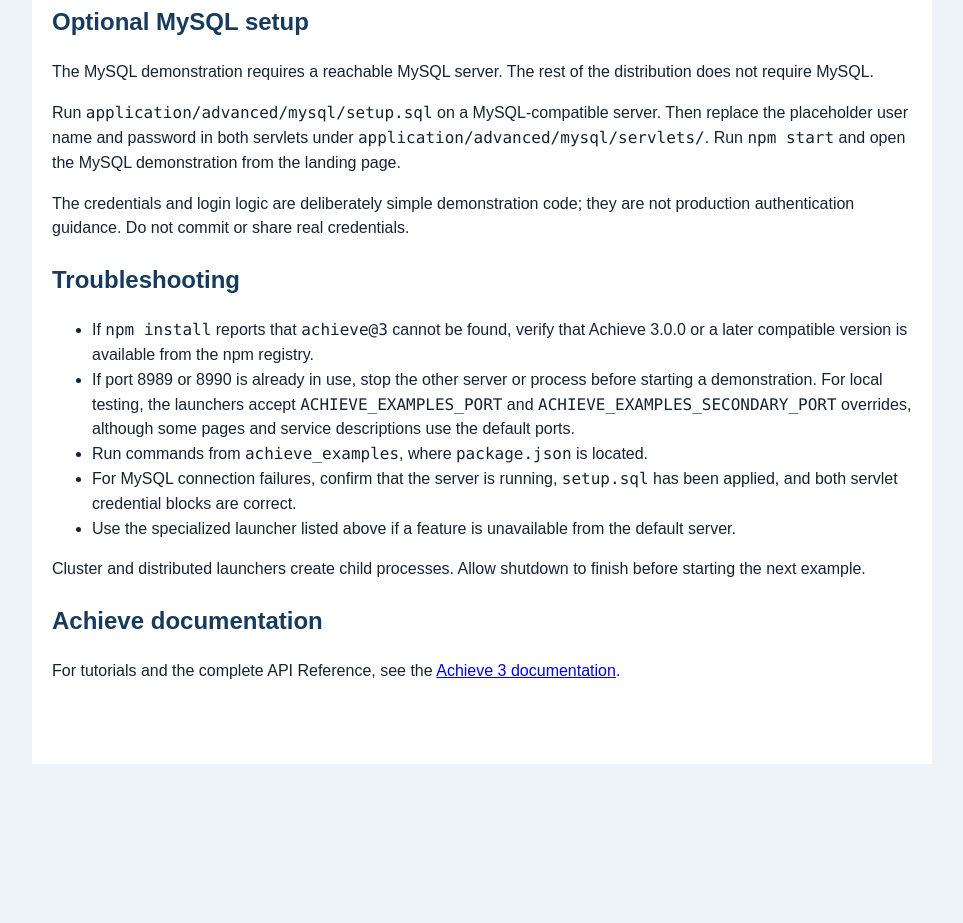
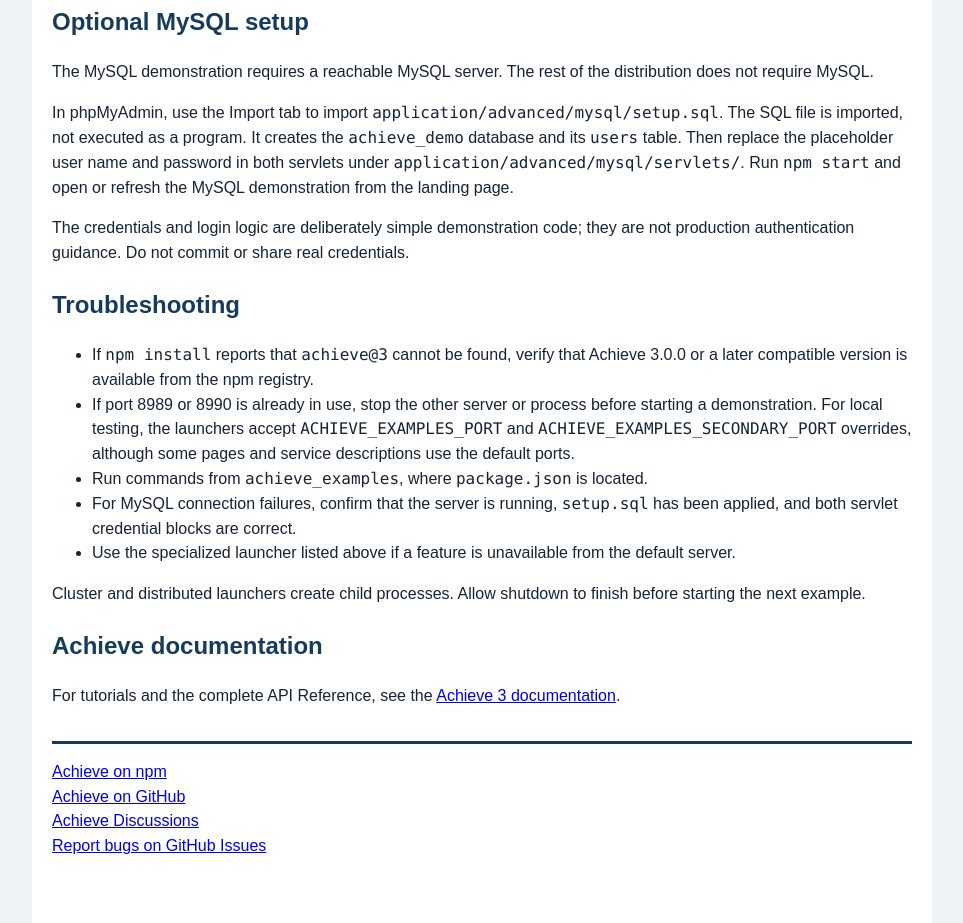
Before and after one commit to highlevellogic/achieve, a website: page distribution/advanced-examples/INSTALL.htm in a window 1280 px wide. Shown: the part 1236-2159 px from the top of the page, without its empty margins (158-1121 px from the left). Before the commit the page ends 2000 px from the top, so only its background shows below. Drawn offline with Linux system fonts and the light colour scheme.

Commit message:
docs: publish finalized advanced examples distribution

```diff
--- a/distribution/advanced-examples/INSTALL.htm
+++ b/distribution/advanced-examples/INSTALL.htm
@@ -16,6 +16,7 @@
     th, td { padding: 0.6rem; border: 1px solid #cad7e2; text-align: left; vertical-align: top; }
     th { background: #edf3f7; }
     .note { padding: 0.8rem 1rem; border-left: 0.3rem solid #3f789f; background: #edf5fa; }
+    footer { margin-top: 2rem; padding-top: 1rem; border-top: 0.2rem solid #173b5d; }
   </style>
 </head>
 <body>
@@ -69,10 +70,13 @@
   <h2>Optional MySQL setup</h2>
   <p>The MySQL demonstration requires a reachable MySQL server. The rest of the
   distribution does not require MySQL.</p>
-  <p>Run <code>application/advanced/mysql/setup.sql</code> on a MySQL-compatible
-  server. Then replace the placeholder user name and password in both servlets
-  under <code>application/advanced/mysql/servlets/</code>. Run
-  <code>npm start</code> and open the MySQL demonstration from the landing page.</p>
+  <p>In phpMyAdmin, use the Import tab to import
+  <code>application/advanced/mysql/setup.sql</code>. The SQL file is imported,
+  not executed as a program. It creates the <code>achieve_demo</code> database
+  and its <code>users</code> table. Then replace the placeholder user name and
+  password in both servlets under
+  <code>application/advanced/mysql/servlets/</code>. Run <code>npm start</code>
+  and open or refresh the MySQL demonstration from the landing page.</p>
   <p>The credentials and login logic are deliberately simple demonstration
   code; they are not production authentication guidance. Do not commit or share
   real credentials.</p>
@@ -98,6 +102,12 @@
   <h2>Achieve documentation</h2>
   <p>For tutorials and the complete API Reference, see the
   <a href="https://highlevellogic.github.io/achieve/index.htm">Achieve 3 documentation</a>.</p>
+  <footer>
+    <a href="https://www.npmjs.com/package/achieve">Achieve on npm</a><br>
+    <a href="https://github.com/highlevellogic/achieve">Achieve on GitHub</a><br>
+    <a href="https://github.com/highlevellogic/achieve/discussions">Achieve Discussions</a><br>
+    <a href="https://github.com/highlevellogic/achieve/issues">Report bugs on GitHub Issues</a>
+  </footer>
 </main>
 </body>
 </html>
```
Also changed, not shown: distribution/advanced-examples/application-index.htm (+6 -1 lines), 1 other file.
